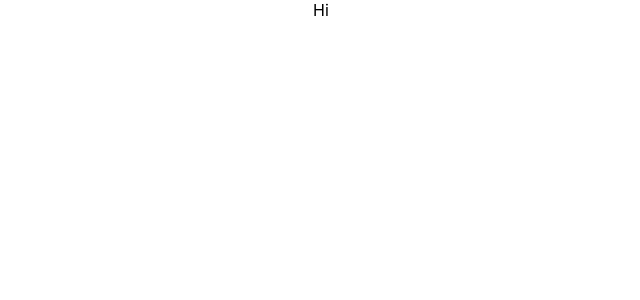
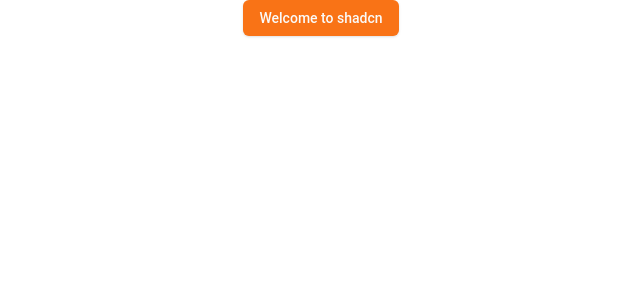
Before and after one commit to rksdevs/events-v-1.0, a React (Create React App) app: page / in a window 1280 px wide. Shown: the top 300 px of the page, without its empty margins (319-959 px from the left). Built offline with nearby package versions, Linux system fonts and the light colour scheme.

Commit message:
Added shadcn UI library

```diff
--- a/src/App.js
+++ b/src/App.js
@@ -1,9 +1,10 @@
 import './App.css';
+import { Button } from './components/ui/button';
 
 function App() {
   return (
     <div className="App">
-      Hi
+      <Button>Welcome to shadcn</Button>
     </div>
   );
 }
--- /dev/null
+++ b/src/components/ui/button.jsx
@@ -0,0 +1,51 @@
+import * as React from "react";
+import { Slot } from "@radix-ui/react-slot";
+import { cva } from "class-variance-authority";
+
+import { cn } from "../../lib/utils";
+
+const buttonVariants = cva(
+  "inline-flex items-center justify-center whitespace-nowrap rounded-md text-sm font-medium transition-colors focus-visible:outline-none focus-visible:ring-1 focus-visible:ring-ring disabled:pointer-events-none disabled:opacity-50",
+  {
+    variants: {
+      variant: {
+        default:
+          "bg-primary text-primary-foreground shadow hover:bg-primary/90",
+        destructive:
+          "bg-destructive text-destructive-foreground shadow-sm hover:bg-destructive/90",
+        outline:
+          "border border-input bg-background shadow-sm hover:bg-accent hover:text-accent-foreground",
+        secondary:
+          "bg-secondary text-secondary-foreground shadow-sm hover:bg-secondary/80",
+        ghost: "hover:bg-accent hover:text-accent-foreground",
+        link: "text-primary underline-offset-4 hover:underline",
+      },
+      size: {
+        default: "h-9 px-4 py-2",
+        sm: "h-8 rounded-md px-3 text-xs",
+        lg: "h-10 rounded-md px-8",
+        icon: "h-9 w-9",
+      },
+    },
+    defaultVariants: {
+      variant: "default",
+      size: "default",
+    },
+  }
+);
+
+const Button = React.forwardRef(
+  ({ className, variant, size, asChild = false, ...props }, ref) => {
+    const Comp = asChild ? Slot : "button";
+    return (
+      <Comp
+        className={cn(buttonVariants({ variant, size, className }))}
+        ref={ref}
+        {...props}
+      />
+    );
+  }
+);
+Button.displayName = "Button";
+
+export { Button, buttonVariants };
--- a/src/index.css
+++ b/src/index.css
@@ -1,13 +1,116 @@
-body {
-  margin: 0;
-  font-family: -apple-system, BlinkMacSystemFont, 'Segoe UI', 'Roboto', 'Oxygen',
-    'Ubuntu', 'Cantarell', 'Fira Sans', 'Droid Sans', 'Helvetica Neue',
-    sans-serif;
-  -webkit-font-smoothing: antialiased;
-  -moz-osx-font-smoothing: grayscale;
+@tailwind base;
+  @tailwind components;
+  @tailwind utilities;
+
+
+
+
+
+  /* @layer base {
+    :root {
+      --background: 0 0% 100%;
+      --foreground: 240 10% 3.9%;
+      --card: 0 0% 100%;
+      --card-foreground: 240 10% 3.9%;
+      --popover: 0 0% 100%;
+      --popover-foreground: 240 10% 3.9%;
+      --primary: 346.8 77.2% 49.8%;
+      --primary-foreground: 355.7 100% 97.3%;
+      --secondary: 240 4.8% 95.9%;
+      --secondary-foreground: 240 5.9% 10%;
+      --muted: 240 4.8% 95.9%;
+      --muted-foreground: 240 3.8% 46.1%;
+      --accent: 240 4.8% 95.9%;
+      --accent-foreground: 240 5.9% 10%;
+      --destructive: 0 84.2% 60.2%;
+      --destructive-foreground: 0 0% 98%;
+      --border: 240 5.9% 90%;
+      --input: 240 5.9% 90%;
+      --ring: 346.8 77.2% 49.8%;
+      --radius: 0.5rem;
+    }
+
+    .dark {
+      --background: 20 14.3% 4.1%;
+      --foreground: 0 0% 95%;
+      --card: 24 9.8% 10%;
+      --card-foreground: 0 0% 95%;
+      --popover: 0 0% 9%;
+      --popover-foreground: 0 0% 95%;
+      --primary: 346.8 77.2% 49.8%;
+      --primary-foreground: 355.7 100% 97.3%;
+      --secondary: 240 3.7% 15.9%;
+      --secondary-foreground: 0 0% 98%;
+      --muted: 0 0% 15%;
+      --muted-foreground: 240 5% 64.9%;
+      --accent: 12 6.5% 15.1%;
+      --accent-foreground: 0 0% 98%;
+      --destructive: 0 62.8% 30.6%;
+      --destructive-foreground: 0 85.7% 97.3%;
+      --border: 240 3.7% 15.9%;
+      --input: 240 3.7% 15.9%;
+      --ring: 346.8 77.2% 49.8%;
+    }
+  } */
+
+
+@layer base {
+  :root {
+    --background: 0 0% 100%;
+    --foreground: 20 14.3% 4.1%;
+    --card: 0 0% 100%;
+    --card-foreground: 20 14.3% 4.1%;
+    --popover: 0 0% 100%;
+    --popover-foreground: 20 14.3% 4.1%;
+    --primary: 24.6 95% 53.1%;
+    --primary-foreground: 60 9.1% 97.8%;
+    --secondary: 60 4.8% 95.9%;
+    --secondary-foreground: 24 9.8% 10%;
+    --muted: 60 4.8% 95.9%;
+    --muted-foreground: 25 5.3% 44.7%;
+    --accent: 60 4.8% 95.9%;
+    --accent-foreground: 24 9.8% 10%;
+    --destructive: 0 84.2% 60.2%;
+    --destructive-foreground: 60 9.1% 97.8%;
+    --border: 20 5.9% 90%;
+    --input: 20 5.9% 90%;
+    --ring: 24.6 95% 53.1%;
+    --radius: 0.5rem;
+  }
+
+  .dark {
+    --background: 20 14.3% 5.1%;
+    --foreground: 60 9.1% 97.8%;
+    --card: 20 14.3% 5.1%;
+    --card-foreground: 60 9.1% 97.8%;
+    --popover: 20 14.3% 5.1%;
+    --popover-foreground: 60 9.1% 97.8%;
+    --primary: 20.5 90.2% 48.2%;
+    --primary-foreground: 60 9.1% 97.8%;
+    --secondary: 12 6.5% 15.1%;
+    --secondary-foreground: 60 9.1% 97.8%;
+    --muted: 12 6.5% 15.1%;
+    --muted-foreground: 24 5.4% 63.9%;
+    --accent: 12 6.5% 15.1%;
+    --accent-foreground: 60 9.1% 97.8%;
+    --destructive: 0 72.2% 50.6%;
+    --destructive-foreground: 60 9.1% 97.8%;
+    --border: 12 6.5% 15.1%;
+    --input: 12 6.5% 15.1%;
+    --ring: 20.5 90.2% 48.2%;
+  }
 }
 
-code {
-  font-family: source-code-pro, Menlo, Monaco, Consolas, 'Courier New',
-    monospace;
-}
+
+
+
+
+
+  @layer base {
+    * {
+      @apply border-border;
+    }
+    body {
+      @apply bg-background text-foreground;
+    }
+  }
--- /dev/null
+++ b/src/lib/utils.js
@@ -0,0 +1,6 @@
+import { clsx } from "clsx"
+import { twMerge } from "tailwind-merge"
+
+export function cn(...inputs) {
+  return twMerge(clsx(inputs))
+}
--- /dev/null
+++ b/tailwind.config.js
@@ -0,0 +1,116 @@
+/** @type {import('tailwindcss').Config} */
+module.exports = {
+  darkMode: ["class"],
+  content: [
+    './pages/**/*.{js,jsx}',
+    './components/**/*.{js,jsx}',
+    './app/**/*.{js,jsx}',
+    './src/**/*.{js,jsx}',
+  ],
+  prefix: "",
+  theme: {
+    container: {
+      center: true,
+      padding: "2rem",
+      screens: {
+        "2xl": "1400px",
+      },
+    },
+    extend: {
+      colors: {
+        border: "hsl(var(--border))",
+        input: "hsl(var(--input))",
+        ring: "hsl(var(--ring))",
+        background: "hsl(var(--background))",
+        foreground: "hsl(var(--foreground))",
+        primary: {
+          DEFAULT: "hsl(var(--primary))",
+          foreground: "hsl(var(--primary-foreground))",
+        },
+        secondary: {
+          DEFAULT: "hsl(var(--secondary))",
+          foreground: "hsl(var(--secondary-foreground))",
+        },
+        destructive: {
+          DEFAULT: "hsl(var(--destructive))",
+          foreground: "hsl(var(--destructive-foreground))",
+        },
+        muted: {
+          DEFAULT: "hsl(var(--muted))",
+          foreground: "hsl(var(--muted-foreground))",
+        },
+        accent: {
+          DEFAULT: "hsl(var(--accent))",
+          foreground: "hsl(var(--accent-foreground))",
+        },
+        popover: {
+          DEFAULT: "hsl(var(--popover))",
+          foreground: "hsl(var(--popover-foreground))",
+        },
+        card: {
+          DEFAULT: "hsl(var(--card))",
+          foreground: "hsl(var(--card-foreground))",
+        },
+        scrollbar: {
+          DEFAULT: 'hsl(var(--primary))',  // Default scrollbar color
+          track: 'hsl(var(--primary-foreground))',    // Scrollbar track color
+          thumb: 'hsl(var(--muted))',    // Scrollbar thumb color
+        },
+      },
+      borderRadius: {
+        lg: "var(--radius)",
+        md: "calc(var(--radius) - 2px)",
+        sm: "calc(var(--radius) - 4px)",
+      },
+      keyframes: {
+        "accordion-down": {
+          from: { height: "0" },
+          to: { height: "var(--radix-accordion-content-height)" },
+        },
+        "accordion-up": {
+          from: { height: "var(--radix-accordion-content-height)" },
+          to: { height: "0" },
+        },
+        "caret-blink": {
+          "0%,70%,100%": { opacity: "1" },
+          "20%,50%": { opacity: "0" },
+        },
+      },
+      animation: {
+        "accordion-down": "accordion-down 0.2s ease-out",
+        "accordion-up": "accordion-up 0.2s ease-out",
+        "caret-blink": "caret-blink 1.25s ease-out infinite",
+      },
+      fontFamily: {
+        sans: ['Roboto', 'Open Sans', 'sans-serif'],
+      },
+    },
+  },
+  plugins: [require("tailwindcss-animate"), function ({ addUtilities }) {
+    const newUtilities = {
+      '.scrollbar': {
+        'scrollbar-width': 'auto',
+        '&::-webkit-scrollbar': {
+          width: '8px',
+          height: '8px',
+        },
+        '&::-webkit-scrollbar-track': {
+          background: 'hsl(var(--primary-foreground))',
+          borderRadius: '8px',
+        },
+        '&::-webkit-scrollbar-thumb': {
+          background: 'hsl(var(--primary))',
+          borderRadius: '8px',
+        },
+        '&::-webkit-scrollbar-thumb:hover': {
+          background: 'hsl(var(--primary))',
+        },
+        '&::-webkit-scrollbar-corner': {
+          background: '#4a5568',
+        },
+      },
+    };
+
+    addUtilities(newUtilities, ['responsive', 'hover']);
+  },],
+}
```
Also changed, not shown: jsconfig.json (added, +8 -0 lines), package.json (+9 -0 lines), components.json (added), 1 other file (tests, documents, lock files or other folders).
